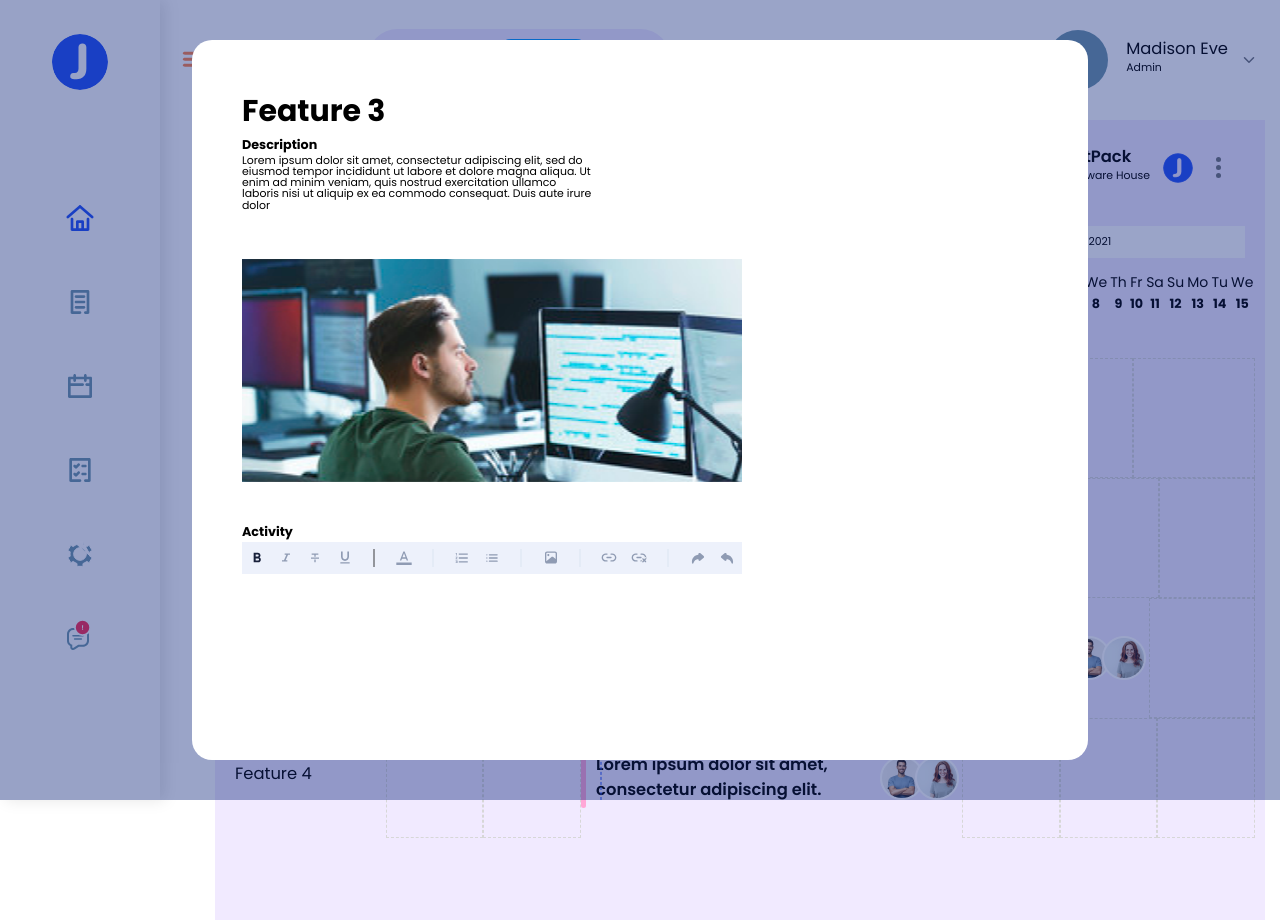
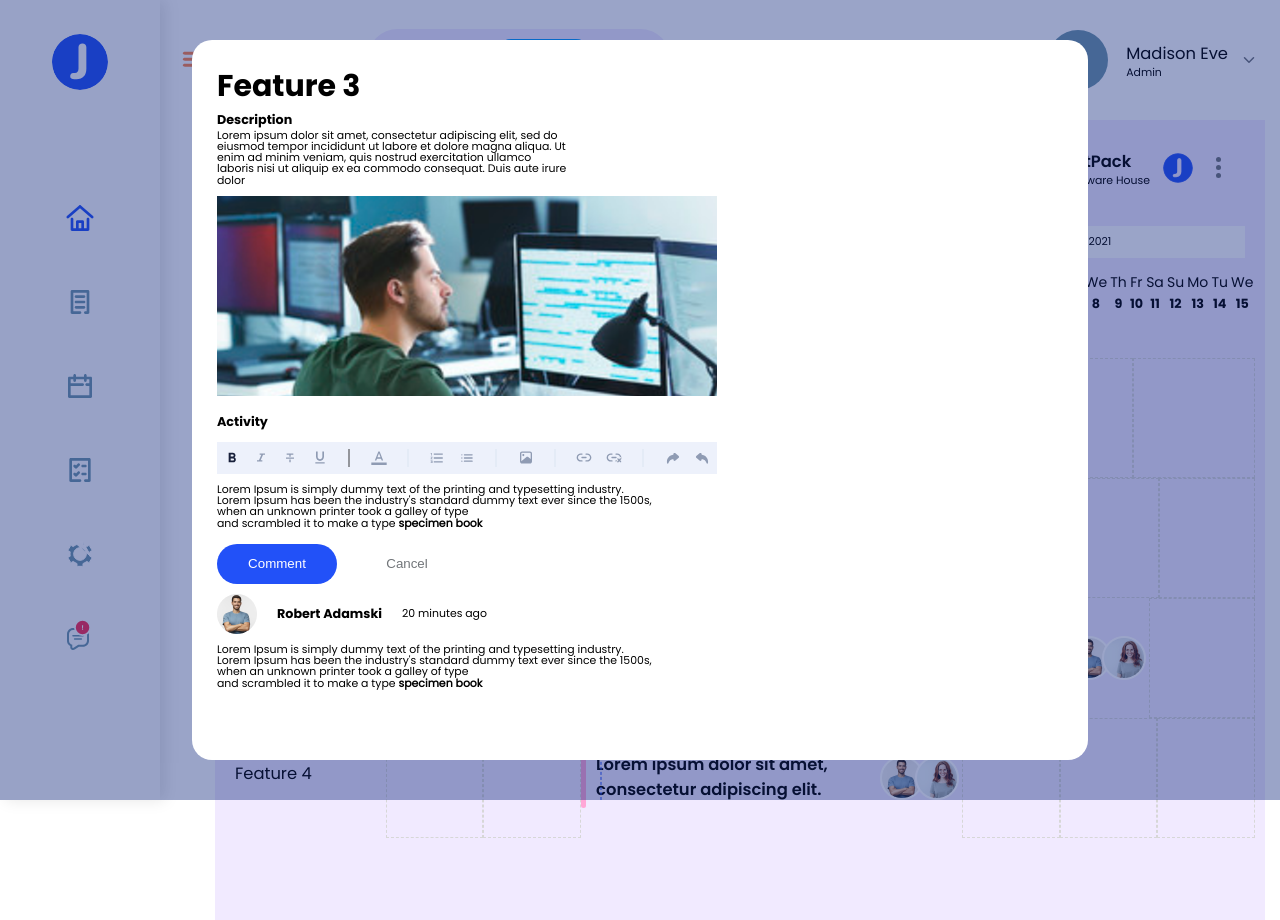
Before and after one commit to Roman-wdesign/Active_box, a website built with webpack: page src/index.html in a window 1280 px wide. Built offline with nearby package versions, Linux system fonts and the light colour scheme.

Commit message:
popup teams next

```diff
--- a/src/index.html
+++ b/src/index.html
@@ -445,8 +445,36 @@
                     <div class="popup__activity__editor_sign_16"></div>
                     <div class="popup__activity__editor_sign_17"></div>
                 </div>
+                <p>
+                    Lorem Ipsum is simply dummy text of the printing and typesetting industry.<br> Lorem Ipsum has been
+                    the
+                    industry's standard dummy text ever since the 1500s,<br> when an unknown printer took a galley of
+                    type<br>
+                    and scrambled it to make a type  <b>specimen book</b>
+                </p>
+                <div class="popup__activity__buttons">
+                    <button class="popup__activity__buttons_comment">Comment</button>
+                    <button class="popup__activity__buttons_cancel">Cancel</button>
+                </div>
+                <div class="popup__activity__user">
+                    <div class="popup__activity_container">
+                        <div class="popup__activity__user_img"></div>
+                        <div class="popup__activity__user_name"><strong>Robert Adamski</strong></div>
+                        <div class="popup__activity__user_time_ago"><p>20 minutes ago</p></div>
+                    </div>
+
+                    <p>
+                        Lorem Ipsum is simply dummy text of the printing and typesetting industry.<br> Lorem Ipsum has been
+                        the
+                        industry's standard dummy text ever since the 1500s,<br> when an unknown printer took a galley of
+                        type<br>
+                        and scrambled it to make a type <b>specimen book</b>
+                    </p>
+                </div>
             </div>
-            <div class="popup__teams"></div>
+            <div class="popup__teams">
+
+            </div>
         </div>
     </div>
 </div>
--- a/src/styles/scss/modules/popup.scss
+++ b/src/styles/scss/modules/popup.scss
@@ -11,7 +11,7 @@
   left: 0;
 
   &__body {
-    padding: 50px;
+    padding: 25px;
     border-radius: 20px;
     background-color: #FFFFFF;
     width: 70%;
@@ -26,92 +26,164 @@
 
   &__description {
 
+
     &_image {
-      margin: 0;
-      padding: 0;
+      margin: 10px 0 15px 0;
+
       width: 500px;
-      height: 300px;
+      height: 200px;
 
       background-repeat: no-repeat;
       background-position: center;
       background-image: url($path-img  + 'rectangle_4.png');
     }
   }
-  &__activity{
-    &__editor{
+
+  &__activity {
+    &_container {
+      margin: 10px 0;
+      @include flex_1;
+    }
+
+    &__editor {
+      margin:  10px  0;
       background-color: #EDF1FB;
       display: flex;
       flex-direction: row;
       width: 500px;
-      &_sign_1{
+
+      &_sign_1 {
         @include svg_h;
         background-image: url($path-editor  + 'sign_1.svg');
       }
-      &_sign_2{
+
+      &_sign_2 {
         @include svg_h;
         background-image: url($path-editor  + 'sign_2.svg');
       }
-      &_sign_3{
+
+      &_sign_3 {
         @include svg_h;
         background-image: url($path-editor  + 'sign_3.svg');
       }
-      &_sign_4{
+
+      &_sign_4 {
         @include svg_h;
         background-image: url($path-editor  + 'sign_4.svg');
       }
-      &_sign_5{
+
+      &_sign_5 {
         @include svg_h;
         background-image: url($path-editor  + 'editor_line_black.svg');
       }
-      &_sign_6{
+
+      &_sign_6 {
         @include svg_h;
         background-image: url($path-editor  + 'sign_5.svg');
       }
-      &_sign_7{
+
+      &_sign_7 {
         @include svg_h;
         background-image: url($path-editor  + 'editor_line.svg');
       }
-      &_sign_8{
+
+      &_sign_8 {
         @include svg_h;
         background-image: url($path-editor  + 'ol_sign.svg');
       }
-      &_sign_9{
+
+      &_sign_9 {
         @include svg_h;
         background-image: url($path-editor  + 'ul_sign.svg');
       }
-      &_sign_10{
+
+      &_sign_10 {
         @include svg_h;
         background-image: url($path-editor  + 'editor_line.svg');
       }
-      &_sign_11{
+
+      &_sign_11 {
         @include svg_h;
         background-image: url($path-editor  + 'sign_picture.svg');
 
       }
-      &_sign_12{
+
+      &_sign_12 {
         @include svg_h;
         background-image: url($path-editor  + 'editor_line.svg');
       }
-      &_sign_13{
+
+      &_sign_13 {
         @include svg_h;
         background-image: url($path-editor  + 'sign_6.svg');
       }
-      &_sign_14{
+
+      &_sign_14 {
         @include svg_h;
         background-image: url($path-editor  + 'sign_6_mod.svg');
       }
-      &_sign_15{
+
+      &_sign_15 {
         @include svg_h;
         background-image: url($path-editor  + 'editor_line.svg');
       }
-      &_sign_16{
+
+      &_sign_16 {
         @include svg_h;
         background-image: url($path-editor  + 'sign_right_arrow.svg');
       }
-      &_sign_17{
+
+      &_sign_17 {
         @include svg_h;
         background-image: url($path-editor  + 'sign_left_arrow.svg');
       }
     }
+
+    &__buttons {
+      margin: 15px 0 10px 0;
+      display: flex;
+      flex-direction: row;
+
+      &_comment {
+        margin: 0 10px 0 0;
+        @include main_row;
+        color: $White;
+        justify-content: center;
+        background-color: $Blue;
+        height: 40px;
+        width: 120px;
+        border-radius: 50px;
+      }
+
+      &_cancel {
+        @include main_row;
+        color: $Secondary_Text;
+        justify-content: center;
+        background-color: $White;
+        height: 40px;
+        width: 120px;
+        border-radius: 50px;
       }
     }
+
+    &__user {
+
+      &_img {
+        cursor: pointer;
+        background-repeat: no-repeat;
+        background-position: center;
+        width: 40px;
+        height: 40px;
+        background-image: url($path-img  + 'placeholder.png');
+      }
+
+      &_name {
+        padding: 0 20px;
+      }
+
+      &_time_ago {
+
+      }
+    }
+  }
+}
--- a/src/styles/scss/modules/task.scss
+++ b/src/styles/scss/modules/task.scss
@@ -79,9 +79,7 @@
     }
 
     &_new_proj {
-
       @include main_row;
-
       justify-content: center;
       width: 210px;
       height: 48px;
--- a/src/styles/scss/utils/reset.scss
+++ b/src/styles/scss/utils/reset.scss
@@ -10,5 +10,5 @@ h1, h2, h3, h4, h5, h6 {
 }
 
 p{
-  margin: 0 0 10px;
+  margin: 0;
 }
```
Lines whose indentation alone changed are shown as unchanged.
